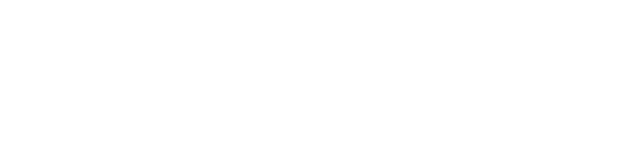
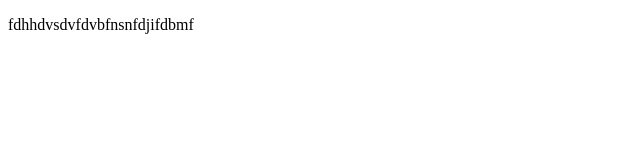
Before and after one commit to Mathis44sdv/MonProjetWeb, a plain HTML site: page index.html in a window 1280 px wide. Shown: the whole page, without its empty margins (0-640 px from the left). Drawn offline with Linux system fonts and the light colour scheme.

Commit message:
modif du html

```diff
--- a/index.html
+++ b/index.html
@@ -6,6 +6,6 @@
     <title>Document</title>
 </head>
 <body>
-
+    <p>fdhhdvsdvfdvbfnsnfdjifdbmf</p>
 </body>
 </html>
```
